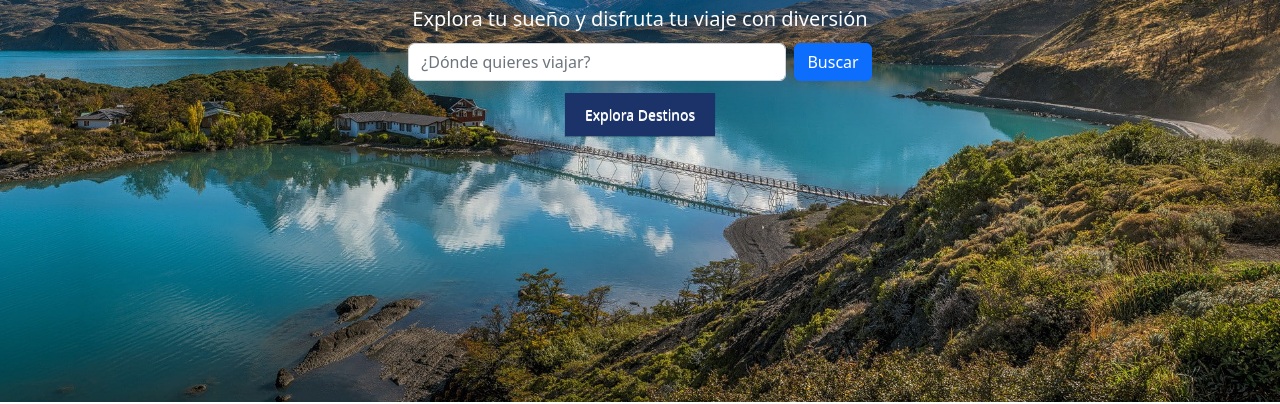
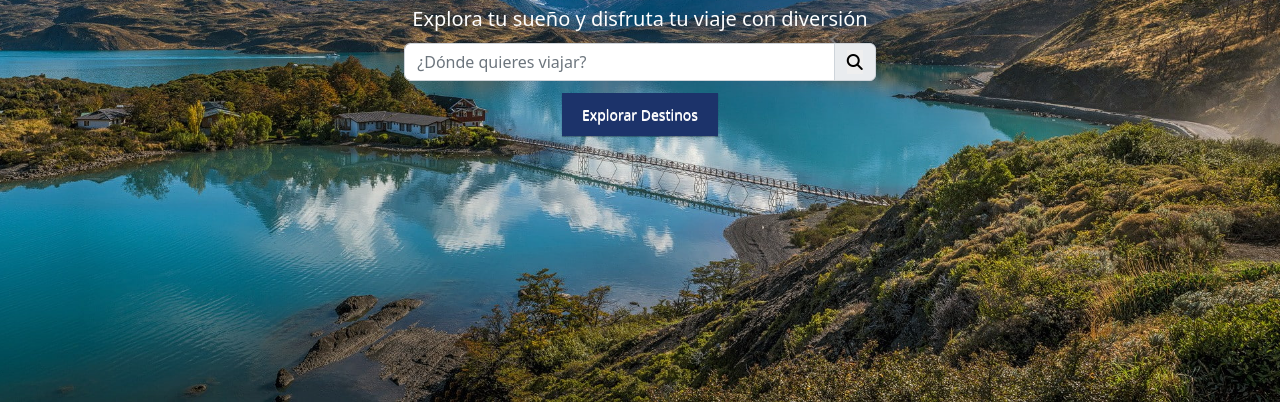
Before and after one commit to LukasMartc/Proyecto1_LandingDeVenta, a plain HTML site: page index.html in a window 1280 px wide. Shown: the part 398-802 px from the top of the page. Drawn offline with nearby package versions, Linux system fonts and the light colour scheme.

Commit message:
Se modifica barra de busqueda del jumbotron para que no se confunda con boton de explorar destinos

```diff
--- a/index.html
+++ b/index.html
@@ -51,14 +51,14 @@
             <div>
                 <h2 class="text-white fs-5 px-3">Explora tu sueño y disfruta tu viaje con diversión</h2>
             </div>
-            <div class="container-fluid"  >
-                <form class="d-flex" role="search">
-                    <input class="form-control me-2" type="search" placeholder="¿Dónde quieres viajar?" aria-label="Search">
-                    <button class="btn btn-primary" type="submit">Buscar</button>
-                </form>
+            <div class="input-group px-2">
+                <input type="text" class="form-control" placeholder="¿Dónde quieres viajar?" aria-label="¿Dónde quieres viajar?" aria-describedby="btnGroupAddon">
+                <div class="input-group-text" id="btnGroupAddon">
+                        <button class="btn-custom"><i class="fa-solid fa-magnifying-glass"></i></button>
+                </div>
             </div>
             <form class="form-btn-explore-trip">
-                <button class="btn-explore-trip" type="button">Explora Destinos</button>
+                <button class="btn-explore-trip" type="button">Explorar Destinos</button>
             </form>
         </div>
     </main>
--- a/styles.css
+++ b/styles.css
@@ -36,6 +36,10 @@ main {
     margin-bottom: 12px;
 }
 
+.btn-custom {
+    border: none;
+}
+
 .form-btn-explore-trip {
     margin-top: 12px;
     display: inline-block;
```
Also changed, not shown: Clase de JavaScript/main.js (deleted, +0 -7 lines), Clase de JavaScript/tarea.html (deleted, +0 -15 lines).
